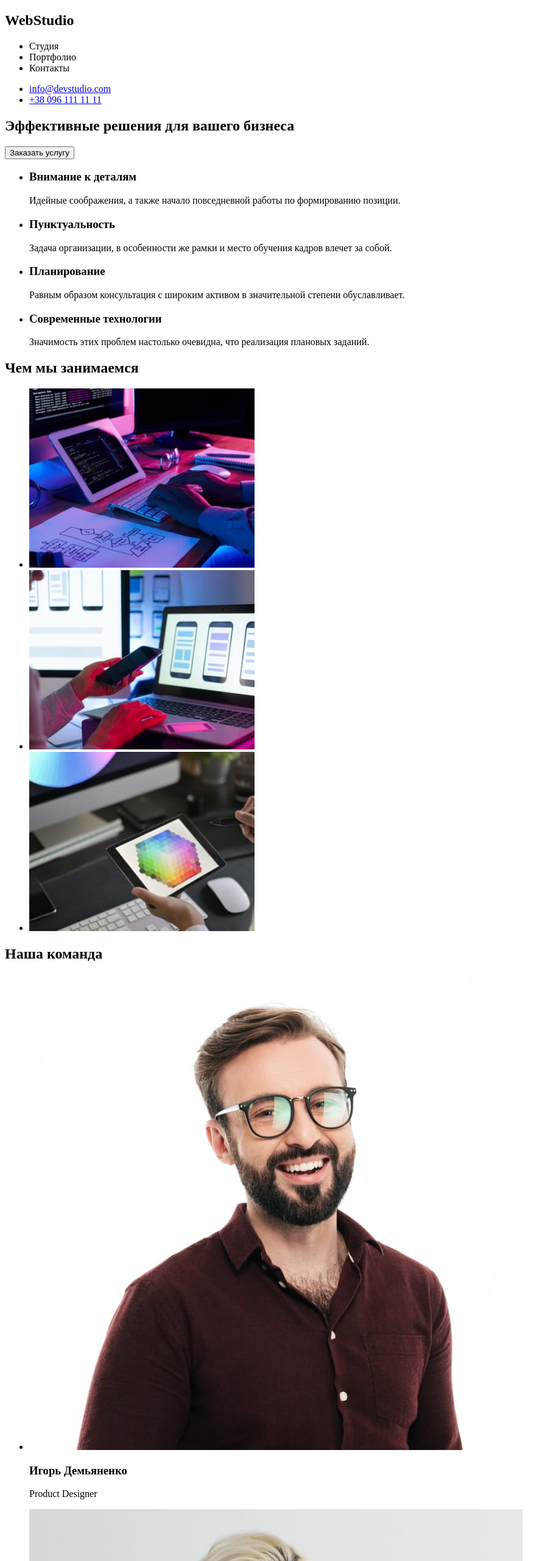
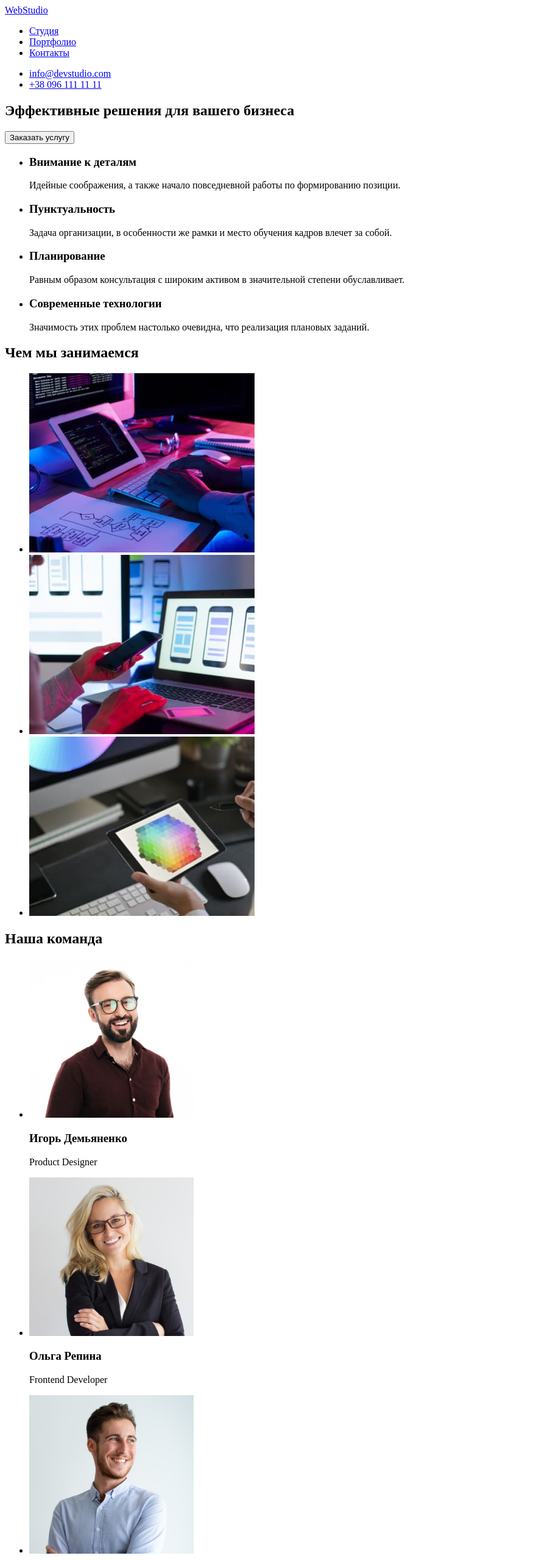
Before and after one commit to OleksiiKonovalchuk/goit-markup-hw-01, a plain HTML site: page index.html in a window 1280 px wide. Shown: the top 2560 px of the page at 61% size, without its empty margins (0-913 px from the left). Drawn offline with Linux system fonts and the light colour scheme.

Commit message:
Правки
Після перевірки ментором

```diff
--- a/index.html
+++ b/index.html
@@ -9,11 +9,11 @@
   <body>
     <header>
       <nav>
-        <h2 lang="en">WebStudio</h2>
+        <a href="./index.html" lang="en">WebStudio</a>
         <ul>
-          <li>Студия</li>
-          <li>Портфолио</li>
-          <li>Контакты</li>
+          <li><a href="./index.html">Студия</a></li>
+          <li><a href="#">Портфолио</a></li>
+          <li><a href="#">Контакты</a></li>
         </ul>
       </nav>
       <ul>
@@ -57,7 +57,7 @@
         <ul>
           <li>
             <img
-              src="./images/section1/box1.jpg"
+              src="./images/section-box/box1.jpg"
               alt="Планирование сайта"
               height="294"
               width="370"
@@ -65,7 +65,7 @@
           </li>
           <li>
             <img
-              src="./images/section1/box2.jpg"
+              src="./images/section-box/box2.jpg"
               alt="Оптимизация дял мобильного устройства"
               height="294"
               width="370"
@@ -73,7 +73,7 @@
           </li>
           <li>
             <img
-              src="./images/section1/box3.jpg"
+              src="./images/section-box/box3.jpg"
               alt="Вибор цвета на планшете"
               height="294"
               width="370"
@@ -81,26 +81,42 @@
           </li>
         </ul>
       </section>
-      <h2>Наша команда</h2>
+
       <section>
+        <h2>Наша команда</h2>
         <ul>
           <li>
-            <img src="./images/section2/img1.jpg" alt="Игорь Демьяненко" />
+            <img
+              src="./images/section-team/img1.jpg"
+              alt="Игорь Демьяненко"
+              width="270"
+              height="260"
+            />
             <h3>Игорь Демьяненко</h3>
             <p lang="en">Product Designer</p>
           </li>
           <li>
-            <img src="./images/section2/img2.jpg" alt="Ольга Репина" />
+            <img src="./images/section-team/img2.jpg" alt="Ольга Репина" width="270" height="260" />
             <h3>Ольга Репина</h3>
             <p lang="en">Frontend Developer</p>
           </li>
           <li>
-            <img src="./images/section2/img3.jpg" alt="Николай Тарасов" />
+            <img
+              src="./images/section-team/img3.jpg"
+              alt="Николай Тарасов"
+              width="270"
+              height="260"
+            />
             <h3>Николай Тарасов</h3>
             <p lang="en">Marketing</p>
           </li>
           <li>
-            <img src="./images/section2/img4.jpg" alt="Михаил Ермаков" />
+            <img
+              src="./images/section-team/img4.jpg"
+              alt="Михаил Ермаков"
+              width="270"
+              height="260"
+            />
             <h3>Михаил Ермаков</h3>
             <p lang="en">UI Designer</p>
           </li>
@@ -108,7 +124,7 @@
       </section>
     </main>
     <footer>
-      <h2 lang="en">WebStudio</h2>
+      <a href="./index.html" lang="en">WebStudio</a>
       <address>
         <ul>
           <li>
```
Also changed, not shown: images/section-box/box1.jpg (renamed from images/section1/box1.jpg), images/section-box/box2.jpg (renamed from images/section1/box2.jpg), images/section-box/box3.jpg (renamed from images/section1/box3.jpg), images/section-team/img1.jpg (renamed from images/section2/img1.jpg), images/section-team/img2.jpg (renamed from images/section2/img2.jpg), images/section-team/img3.jpg (renamed from images/section2/img3.jpg), images/section-team/img4.jpg (renamed from images/section2/img4.jpg).
